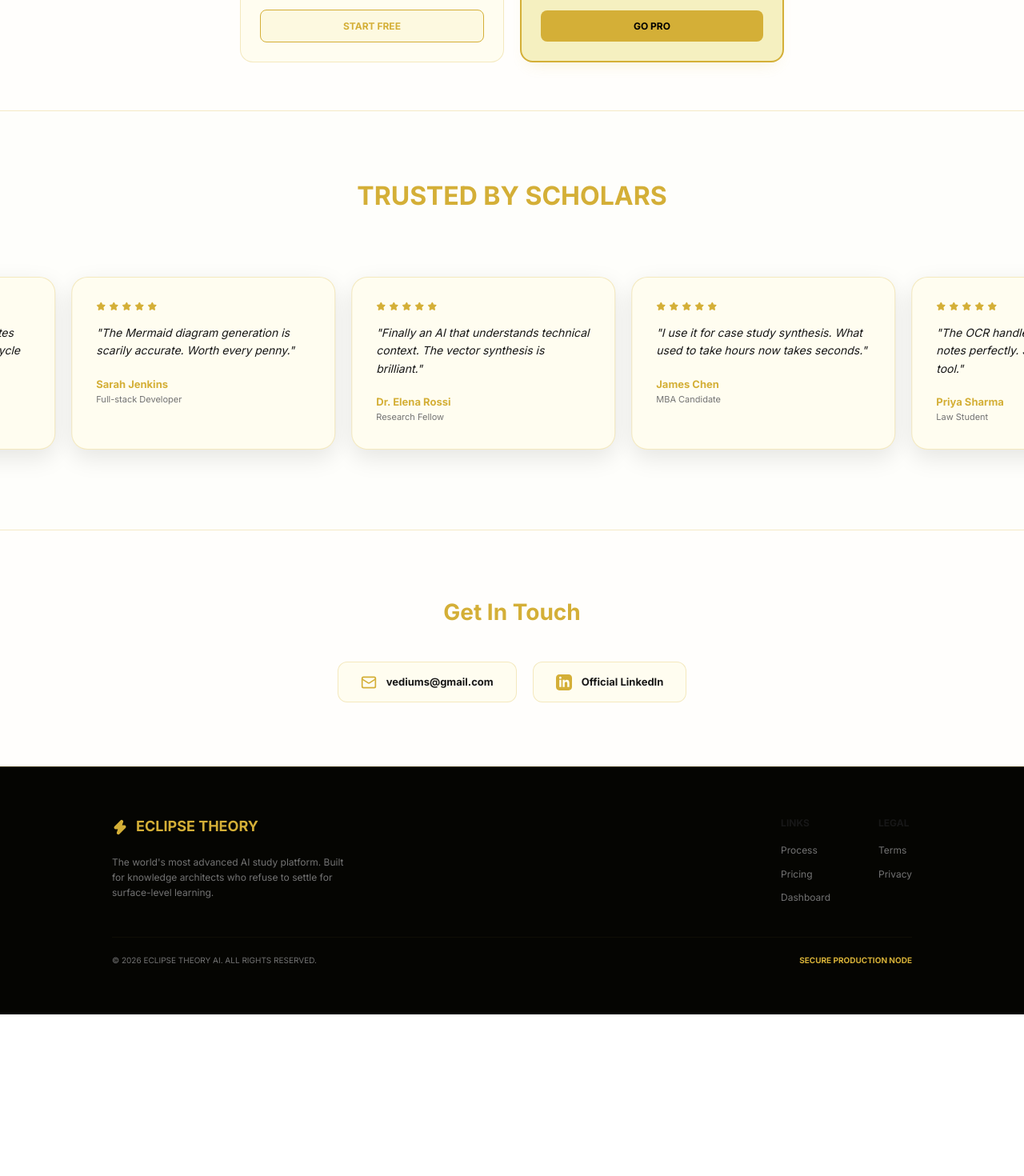
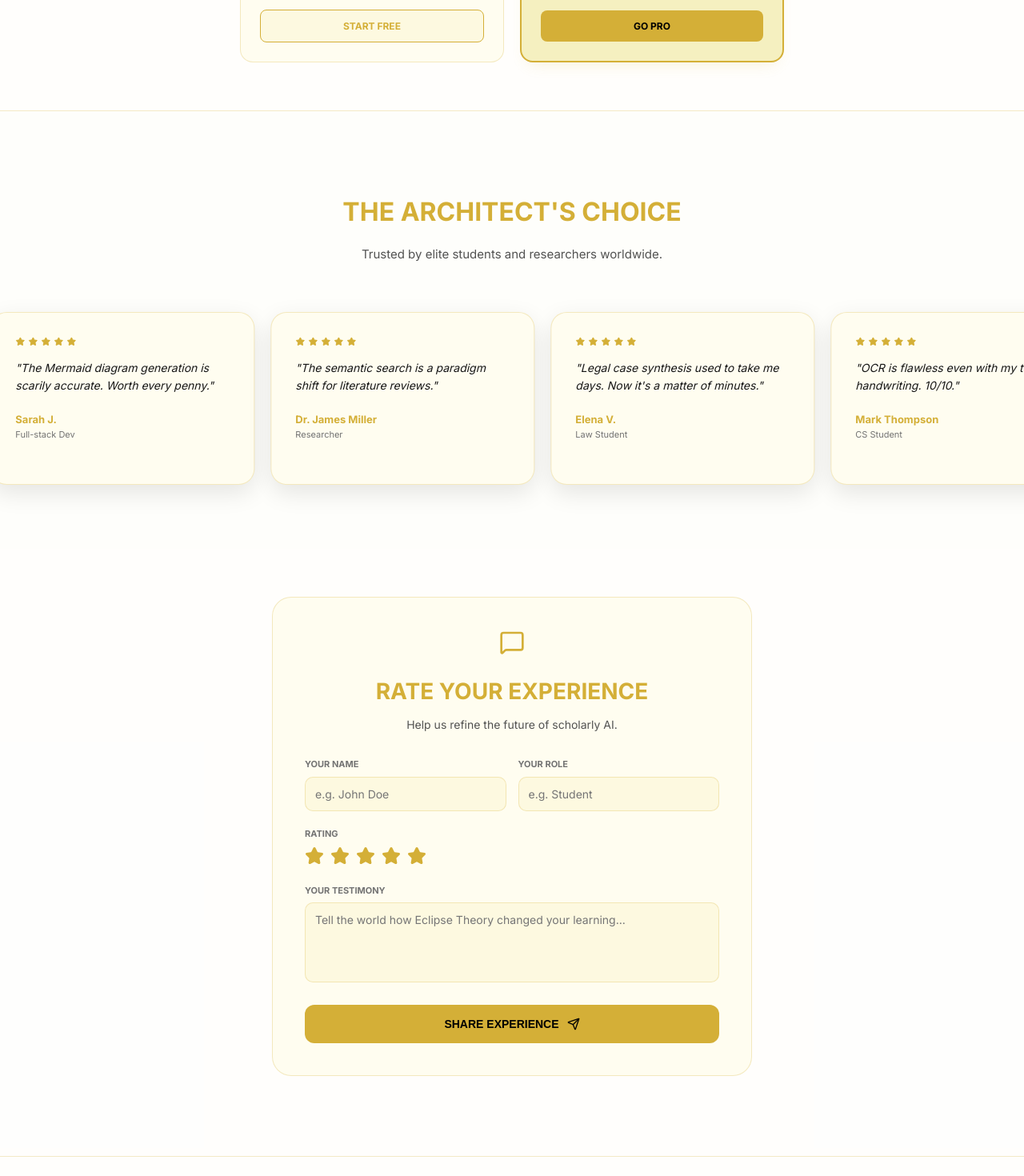
Before and after one commit to sameerreddy789/Eclipse_Theory, a Next.js app: page / in a window 1280 px wide. Shown: the part 1360-2830 px from the top of the page at 80% size. Before the commit the page ends 2628 px from the top, so only its background shows below. Built offline with nearby package versions, Linux system fonts and the light colour scheme; no server answers.

Commit message:
feat: expand testimonials marquee to 10 items and implement interactive user feedback form with Firestore integration

```diff
--- a/app/page.js
+++ b/app/page.js
@@ -1,15 +1,40 @@
 "use client";
 
+import { useState } from "react";
 import Link from "next/link";
-import { Zap, Shield, Rocket, Users, BookOpen, Star, ArrowRight, CheckCircle2, Mail, Linkedin, ChevronDown, Award } from "lucide-react";
+import { Zap, Shield, Rocket, Users, BookOpen, Star, ArrowRight, CheckCircle2, Mail, Linkedin, ChevronDown, Award, Send, MessageSquare } from "lucide-react";
 import "./globals.css";
 import { useAuth } from "./lib/auth";
+import { db } from "./lib/firebase";
+import { collection, addDoc, serverTimestamp } from "firebase/firestore";
 
 export default function LandingPage() {
   const { user, loading } = useAuth();
+  const [feedback, setFeedback] = useState({ name: "", role: "", text: "", rating: 5 });
+  const [submitting, setSubmitting] = useState(false);
+  const [submitted, setSubmitted] = useState(false);
 
   const ctaLink = user ? "/dashboard" : "/signup";
   const ctaLabel = user ? "GO TO DASHBOARD" : "GET STARTED";
+
+  const handleFeedbackSubmit = async (e) => {
+    e.preventDefault();
+    if (!feedback.text || !feedback.name) return;
+    setSubmitting(true);
+    try {
+      await addDoc(collection(db, "testimonials"), {
+        ...feedback,
+        timestamp: serverTimestamp(),
+        approved: false // Admin can moderate later
+      });
+      setSubmitted(true);
+      setFeedback({ name: "", role: "", text: "", rating: 5 });
+    } catch (err) {
+      console.error("Feedback failed:", err);
+    } finally {
+      setSubmitting(false);
+    }
+  };
 
   return (
     <div className="landing-page">
@@ -116,20 +141,21 @@
       </section>
 
       {/* Moving Testimonials Section */}
-      <section style={{ padding: '80px 0', background: 'rgba(212, 175, 55, 0.02)', borderTop: '1px solid var(--border)', overflow: 'hidden' }}>
+      <section style={{ padding: '100px 0 60px', background: 'rgba(212, 175, 55, 0.02)', borderTop: '1px solid var(--border)', overflow: 'hidden' }}>
         <div className="hero" style={{ padding: '0 0 40px' }}>
-          <h2 style={{ fontSize: '32px', fontWeight: '900', color: 'var(--accent)', marginBottom: '16px' }}>TRUSTED BY SCHOLARS</h2>
+          <h2 style={{ fontSize: '32px', fontWeight: '900', color: 'var(--accent)', marginBottom: '16px' }}>THE ARCHITECT'S CHOICE</h2>
+          <p style={{ color: 'var(--text-muted)', fontSize: '15px' }}>Trusted by elite students and researchers worldwide.</p>
         </div>
 
         <style dangerouslySetInnerHTML={{ __html: `
           @keyframes scroll {
             0% { transform: translateX(0); }
-            100% { transform: translateX(calc(-350px * 5)); }
+            100% { transform: translateX(calc(-350px * 10)); }
           }
           .testimonial-track {
             display: flex;
-            width: calc(350px * 10);
-            animation: scroll 40s linear infinite;
+            width: calc(350px * 20);
+            animation: scroll 60s linear infinite;
             gap: 20px;
             padding: 20px 0;
           }
@@ -140,17 +166,27 @@
 
         <div className="testimonial-track">
           {[
-            { name: "Arjun Reddy", role: "Medical Student", text: "Turned 500 pages of anatomy notes into a 20-page master guide. Lifecycle saver." },
-            { name: "Sarah Jenkins", role: "Full-stack Developer", text: "The Mermaid diagram generation is scarily accurate. Worth every penny." },
-            { name: "Dr. Elena Rossi", role: "Research Fellow", text: "Finally an AI that understands technical context. The vector synthesis is brilliant." },
-            { name: "James Chen", role: "MBA Candidate", text: "I use it for case study synthesis. What used to take hours now takes seconds." },
-            { name: "Priya Sharma", role: "Law Student", text: "The OCR handled my messy lecture notes perfectly. Simply the best study tool." },
-            // Duplicate for infinite loop effect
-            { name: "Arjun Reddy", role: "Medical Student", text: "Turned 500 pages of anatomy notes into a 20-page master guide. Lifecycle saver." },
-            { name: "Sarah Jenkins", role: "Full-stack Developer", text: "The Mermaid diagram generation is scarily accurate. Worth every penny." },
-            { name: "Dr. Elena Rossi", role: "Research Fellow", text: "Finally an AI that understands technical context. The vector synthesis is brilliant." },
-            { name: "James Chen", role: "MBA Candidate", text: "I use it for case study synthesis. What used to take hours now takes seconds." },
-            { name: "Priya Sharma", role: "Law Student", text: "The OCR handled my messy lecture notes perfectly. Simply the best study tool." }
+            { name: "Arjun Reddy", role: "Medical Student", text: "Turned 500 pages of anatomy notes into a 20-page master guide. A game changer." },
+            { name: "Sarah J.", role: "Full-stack Dev", text: "The Mermaid diagram generation is scarily accurate. Worth every penny." },
+            { name: "Dr. James Miller", role: "Researcher", text: "The semantic search is a paradigm shift for literature reviews." },
+            { name: "Elena V.", role: "Law Student", text: "Legal case synthesis used to take me days. Now it's a matter of minutes." },
+            { name: "Mark Thompson", role: "CS Student", text: "OCR is flawless even with my terrible handwriting. 10/10." },
+            { name: "Aisha Khan", role: "Biology Major", text: "Finally an AI that doesn't hallucinate technical diagrams." },
+            { name: "Prof. Robert Chen", role: "Educator", text: "I recommend this to all my students for structured exam prep." },
+            { name: "Linda G.", role: "UX Designer", text: "The UI is clean and the gold theme feels truly premium." },
+            { name: "Kevin S.", role: "Data Scientist", text: "Vector synthesis at its finest. The chunking logic is perfect." },
+            { name: "Maria Garcia", role: "Philosophy Student", text: "It captures the essence of complex arguments beautifully." },
+            // Loop Duplicates
+            { name: "Arjun Reddy", role: "Medical Student", text: "Turned 500 pages of anatomy notes into a 20-page master guide. A game changer." },
+            { name: "Sarah J.", role: "Full-stack Dev", text: "The Mermaid diagram generation is scarily accurate. Worth every penny." },
+            { name: "Dr. James Miller", role: "Researcher", text: "The semantic search is a paradigm shift for literature reviews." },
+            { name: "Elena V.", role: "Law Student", text: "Legal case synthesis used to take me days. Now it's a matter of minutes." },
+            { name: "Mark Thompson", role: "CS Student", text: "OCR is flawless even with my terrible handwriting. 10/10." },
+            { name: "Aisha Khan", role: "Biology Major", text: "Finally an AI that doesn't hallucinate technical diagrams." },
+            { name: "Prof. Robert Chen", role: "Educator", text: "I recommend this to all my students for structured exam prep." },
+            { name: "Linda G.", role: "UX Designer", text: "The UI is clean and the gold theme feels truly premium." },
+            { name: "Kevin S.", role: "Data Scientist", text: "Vector synthesis at its finest. The chunking logic is perfect." },
+            { name: "Maria Garcia", role: "Philosophy Student", text: "It captures the essence of complex arguments beautifully." }
           ].map((t, i) => (
             <div key={i} style={{ width: '330px', flexShrink: 0, padding: '30px', background: 'var(--bg-subtle)', borderRadius: '20px', border: '1px solid var(--border)', boxShadow: '0 10px 30px rgba(0,0,0,0.1)' }}>
               <div style={{ display: 'flex', gap: 4, marginBottom: '16px' }}>
@@ -161,6 +197,71 @@
               <div style={{ fontSize: '11px', color: 'var(--text-dim)' }}>{t.role}</div>
             </div>
           ))}
+        </div>
+      </section>
+
+      {/* Share Experience Form */}
+      <section style={{ padding: '60px 24px 100px', background: 'rgba(212, 175, 55, 0.01)', textAlign: 'center' }}>
+        <div style={{ maxWidth: '600px', margin: '0 auto', background: 'var(--bg-subtle)', padding: '40px', borderRadius: '24px', border: '1px solid var(--border)' }}>
+          <div style={{ marginBottom: '30px' }}>
+            <MessageSquare size={32} color="var(--accent)" style={{ margin: '0 auto 16px' }} />
+            <h2 style={{ fontSize: '28px', fontWeight: '900', color: 'var(--accent)', marginBottom: '8px' }}>RATE YOUR EXPERIENCE</h2>
+            <p style={{ color: 'var(--text-muted)', fontSize: '14px' }}>Help us refine the future of scholarly AI.</p>
+          </div>
+
+          {submitted ? (
+            <div style={{ padding: '40px 0' }}>
+              <CheckCircle2 size={48} color="var(--accent)" style={{ margin: '0 auto 20px' }} />
+              <h3 style={{ color: 'var(--text)', fontWeight: '800' }}>THANK YOU!</h3>
+              <p style={{ color: 'var(--text-muted)', fontSize: '14px', marginTop: '8px' }}>Your feedback has been sent to our architects.</p>
+              <button onClick={() => setSubmitted(false)} style={{ marginTop: '24px', background: 'none', border: '1px solid var(--accent)', color: 'var(--accent)', padding: '8px 20px', borderRadius: '8px', fontSize: '12px', fontWeight: '700', cursor: 'pointer' }}>Submit Another</button>
+            </div>
+          ) : (
+            <form onSubmit={handleFeedbackSubmit} style={{ textAlign: 'left', display: 'flex', flexDirection: 'column', gap: '20px' }}>
+              <div style={{ display: 'grid', gridTemplateColumns: '1fr 1fr', gap: '15px' }}>
+                <div>
+                  <label style={{ fontSize: '11px', fontWeight: '800', color: 'var(--text-dim)', marginBottom: '6px', textTransform: 'uppercase' }}>Your Name</label>
+                  <input
+                    type="text" required value={feedback.name} onChange={e => setFeedback({...feedback, name: e.target.value})}
+                    style={{ background: 'var(--bg-input)', border: '1px solid var(--border)', padding: '12px', borderRadius: '10px', width: '100%', color: 'var(--text)' }}
+                    placeholder="e.g. John Doe"
+                  />
+                </div>
+                <div>
+                  <label style={{ fontSize: '11px', fontWeight: '800', color: 'var(--text-dim)', marginBottom: '6px', textTransform: 'uppercase' }}>Your Role</label>
+                  <input
+                    type="text" value={feedback.role} onChange={e => setFeedback({...feedback, role: e.target.value})}
+                    style={{ background: 'var(--bg-input)', border: '1px solid var(--border)', padding: '12px', borderRadius: '10px', width: '100%', color: 'var(--text)' }}
+                    placeholder="e.g. Student"
+                  />
+                </div>
+              </div>
+              <div>
+                <label style={{ fontSize: '11px', fontWeight: '800', color: 'var(--text-dim)', marginBottom: '6px', textTransform: 'uppercase' }}>Rating</label>
+                <div style={{ display: 'flex', gap: '8px' }}>
+                  {[1,2,3,4,5].map(star => (
+                    <button key={star} type="button" onClick={() => setFeedback({...feedback, rating: star})} style={{ background: 'none', border: 'none', cursor: 'pointer', padding: 0 }}>
+                      <Star size={24} fill={feedback.rating >= star ? "var(--accent)" : "none"} color="var(--accent)" />
+                    </button>
+                  ))}
+                </div>
+              </div>
+              <div>
+                <label style={{ fontSize: '11px', fontWeight: '800', color: 'var(--text-dim)', marginBottom: '6px', textTransform: 'uppercase' }}>Your Testimony</label>
+                <textarea
+                  required value={feedback.text} onChange={e => setFeedback({...feedback, text: e.target.value})}
+                  style={{ background: 'var(--bg-input)', border: '1px solid var(--border)', padding: '12px', borderRadius: '10px', width: '100%', minHeight: '100px', color: 'var(--text)', resize: 'none' }}
+                  placeholder="Tell the world how Eclipse Theory changed your learning..."
+                />
+              </div>
+              <button
+                type="submit" disabled={submitting}
+                style={{ background: 'var(--accent)', color: '#000', border: 'none', padding: '16px', borderRadius: '12px', fontWeight: '900', fontSize: '14px', cursor: 'pointer', display: 'flex', alignItems: 'center', justifyContent: 'center', gap: '10px' }}
+              >
+                {submitting ? "SUBMITTING..." : <>SHARE EXPERIENCE <Send size={16} /></>}
+              </button>
+            </form>
+          )}
         </div>
       </section>
 
```
